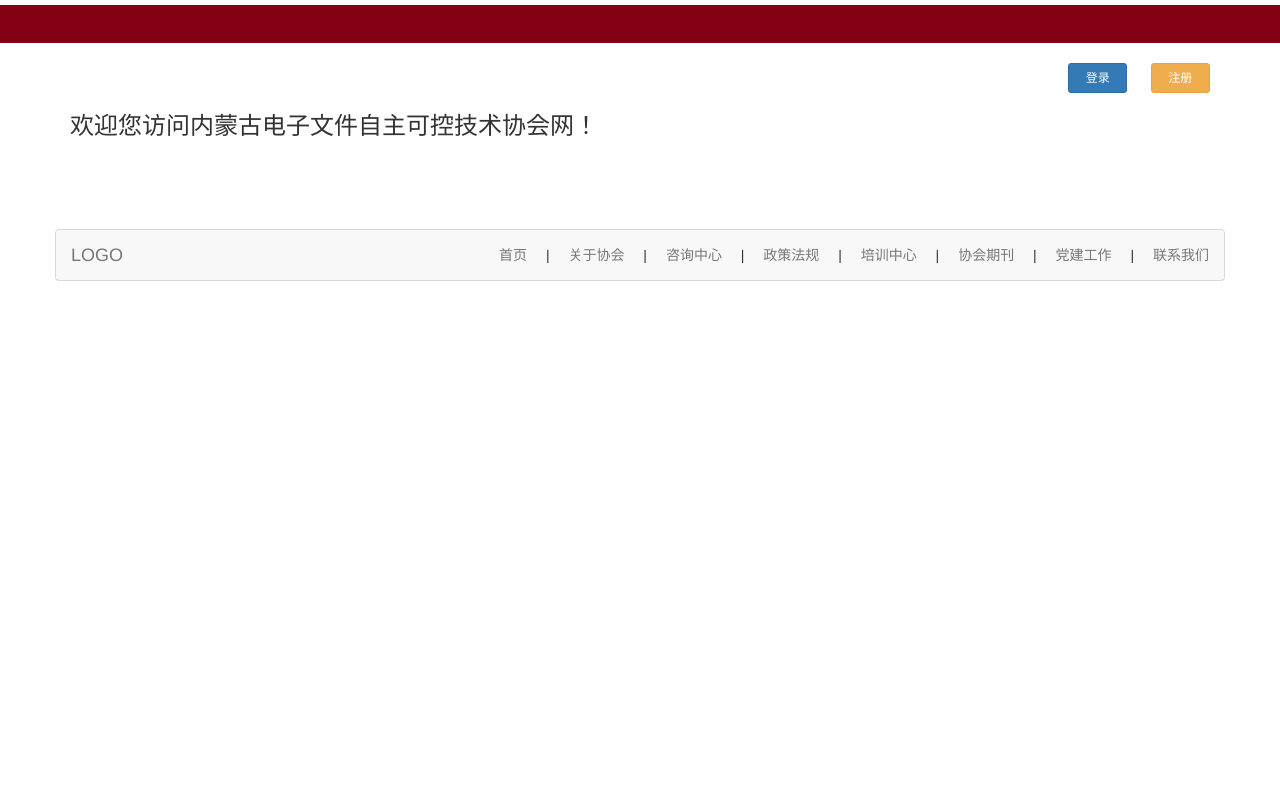
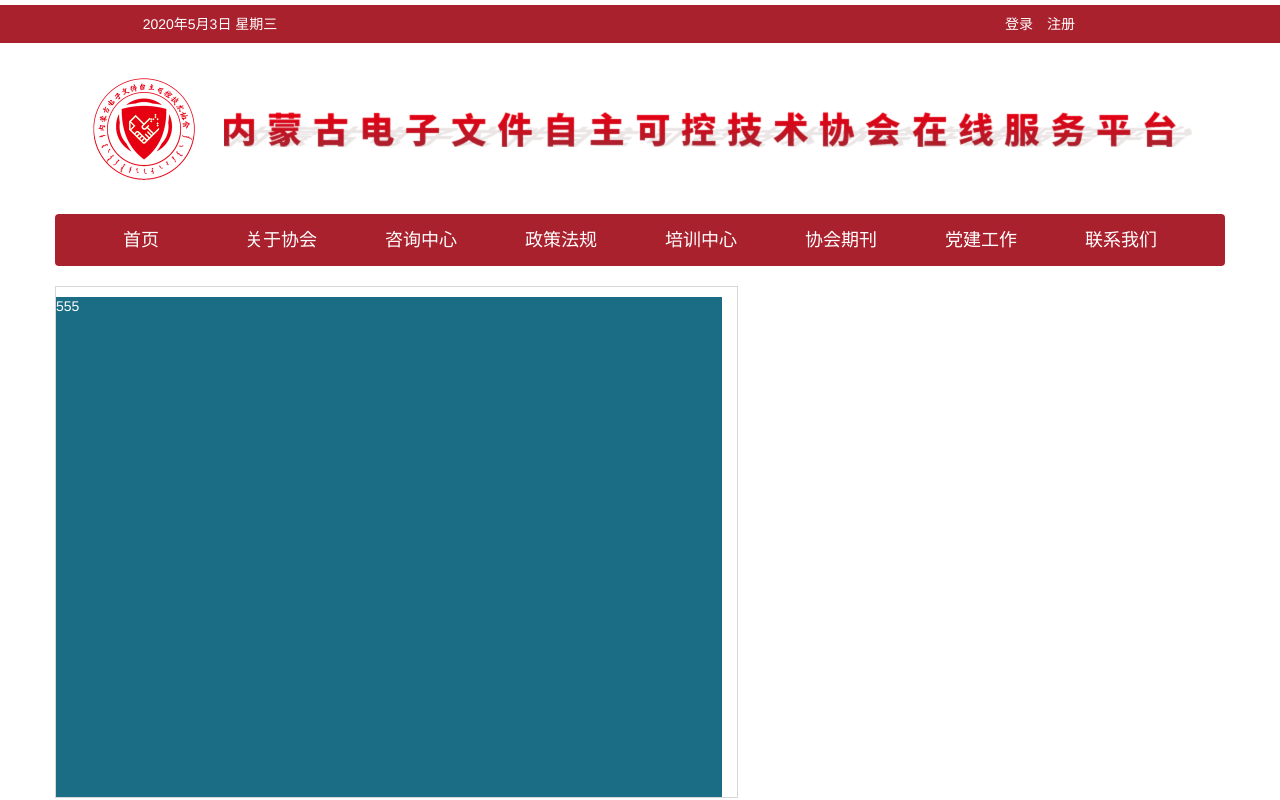
Before and after one commit to darihancc/xiehui, a plain HTML site: page index.html in a window 1280 px wide. Drawn offline with Linux system fonts and the light colour scheme.

Commit message:
'修改主页'

```diff
--- a/css/main.css
+++ b/css/main.css
@@ -4,27 +4,130 @@ body {
 	line-height: 1.4285;
 	color: white;
 }
-.headLine{
+
+.head_line {
 	width: 100%;
 	height: 38px;
 	text-align: center;
-    background-color: #840014;
+	background-color: #aa212e;
 }
 
-.headLine .container{
- min-width:100px;
+.head_line .containr {
+	width: 1000px;
+	min-width: 100px;
 	min-width: 30;
- margin: 5px 0px 5px 0px;
+	margin: 5px auto;
+	color: #ffffff;
+	height: 40px;
 }
 
-.headLine .container .date{
- float :left;
- width:140px;
+.head_line .containr .date {
+	float: left;
+	margin-top: 10px;
+	width: 140px;
 
 }
 
 
-.headLine .container.buttons{
- float :right;
-  width:200px;
+.head_line .containr .buttons {
+	float: right;
+	margin-top: 10px;
+	width: 200px;
 }
+
+.head_line .containr .buttons a {
+	color: #fff;
+	margin: 5px;
+}
+
+.logo_img {
+	background-image: url(../img/xhLogo.gif);
+	background-repeat: no-repeat;
+	background-position: center;
+	height: 171px;
+	width: 100%;
+}
+
+.nav_container {
+	/* width: 1000px; */
+	background-color: #aa212e;
+}
+
+.nav_container .navbar-brand {
+	color: #777;
+}
+
+.nav_container .navbar-brand:hover,
+.nav_container .navbar-brand:focus {
+	color: #5e5e5e;
+	background-color: transparent;
+}
+
+.nav_container .navbar-text {
+	color: #777;
+}
+
+.nav_container .navbar-nav {
+	margin: 0 auto;
+}
+
+.nav_container .navbar-nav>li>a {
+	color: #fff;
+	font-size: 18px;
+	width: 140px;
+	text-align: center;
+}
+
+.nav_container .navbar-nav>li>a:hover,
+.nav_container .navbar-nav>li>a:focus {
+	color: #fff;
+	background-color: #840014;
+	width: 140px;
+	text-align: center;
+}
+
+.nav_container .navbar-nav>.active>a,
+.nav_container .navbar-nav>.active>a:hover,
+.nav_container .navbar-nav>.active>a:focus {
+	color: #555;
+	background-color: #e7e7e7;
+}
+
+.nav_container .navbar-nav>.disabled>a,
+.nav_container .navbar-nav>.disabled>a:hover,
+.nav_container .navbar-nav>.disabled>a:focus {
+	color: #ccc;
+	background-color: transparent;
+}
+
+.nav_container .navbar-toggle {
+	border-color: #ddd;
+}
+
+.nav_container .navbar-toggle:hover,
+.nav_container .navbar-toggle:focus {
+	background-color: #ddd;
+}
+
+.nav_container .navbar-toggle .icon-bar {
+	background-color: #888;
+}
+
+.nav_container .navbar-collapse,
+.nav_container .navbar-form {
+	border-color: #e7e7e7;
+}
+
+.nav_container .navbar-nav>.open>a,
+.nav_container .navbar-nav>.open>a:hover,
+.nav_container .navbar-nav>.open>a:focus {
+	color: #555;
+	background-color: #e7e7e7;
+}
+
+.con_boder{
+	border: 1px solid #d7d7d7;
+}
+.con_boder .title{
+
+}
--- a/index.html
+++ b/index.html
@@ -7,70 +7,68 @@
 		<meta name="description" content="">
 		<meta name="viewport" content="width=device-width, initial-scale=1">
 		<meta name="robots" content="all,follow">
+		<link rel="stylesheet" href="css/bootstrap.min.css">
 		<link rel="stylesheet" href="css/main.css">
-    <link rel="stylesheet" href="css/bootstrap.min.css">
 		<script src="js/jquery-3.4.1.min.js"></script>
 		<script src="js/bootstrap.min.js"></script>
 	</head>
 	<body>
-<div class="headLine">
-  <div class="container">
+		<div class="head_line">
+			<div class="containr">
 				<div class="date">
-
+					2020年5月3日 星期三
 				</div>
 
 				<div class="buttons">
+					<a>登录</a>
 
+					<a>注册</a>
 				</div>
 
 			</div>
 		</div>
-
-
-<div style="padding-top: 20px;padding-bottom: 20px;margin-bottom:30px;background: rgba(255,255,255,.5);">
-    <div class="container">
+		<div class="clearfix"></div>
+		<div class="logo_img">
+		</div>
+		<div class="container ">
 			<div class="row">
-            <div style="padding-top: 30px;padding-bottom: 30px;" class="col-lg-8">
-                <h3>欢迎您访问内蒙古电子文件自主可控技术协会网！</h3>
-            </div>
-            <div style="text-align: right" class="col-lg-4">
-                <a class="btn btn-primary btn-sm">&nbsp;&nbsp;登录&nbsp;&nbsp;</a>
-                &nbsp;&nbsp;&nbsp;&nbsp;
-                <a class="btn btn-warning btn-sm">&nbsp;&nbsp;注册&nbsp;&nbsp;</a>
-            </div>
-        </div>
-    </div>
-</div>
-<div class="container">
-    <div class="row">
-        <nav style="border: 1px solid #d7d7d7;" class="navbar navbar-default">
+				<nav style="" class="navbar nav_container">
 					<div class="navbar-header">
-                <a class="navbar-brand" href="#">
-                    LOGO
-                    <!--                    <img alt="Brand" src="...">-->
-                </a>
 					</div>
 					<div class="collapse navbar-collapse">
-                <ul class="nav navbar-nav navbar-right">
+						<ul class="nav navbar-nav">
 							<li><a href="">首页</a></li>
-                    <li style="padding-top: 15px;">&nbsp;|&nbsp;</li>
+							<li style="padding-top: 15px;"></li>
 							<li><a href="">关于协会</a></li>
-                    <li style="padding-top: 15px;">&nbsp;|&nbsp;</li>
+							<li style="padding-top: 15px;"></li>
 							<li><a href="">咨询中心</a></li>
-                    <li style="padding-top: 15px;">&nbsp;|&nbsp;</li>
+							<li style="padding-top: 15px;"></li>
 							<li><a href="">政策法规</a></li>
-                    <li style="padding-top: 15px;">&nbsp;|&nbsp;</li>
+							<li style="padding-top: 15px;"></li>
 							<li><a href="">培训中心</a></li>
-                    <li style="padding-top: 15px;">&nbsp;|&nbsp;</li>
+							<li style="padding-top: 15px;"></li>
 							<li><a href="">协会期刊</a></li>
-                    <li style="padding-top: 15px;">&nbsp;|&nbsp;</li>
+							<li style="padding-top: 15px;"></li>
 							<li><a href="">党建工作</a></li>
-                    <li style="padding-top: 15px;">&nbsp;|&nbsp;</li>
+							<li style="padding-top: 15px;"></li>
 							<li><a href="">联系我们</a></li>
 						</ul>
 					</div>
 				</nav>
 			</div>
+			<div class="row">
+				<div style="padding-left: 0px;" class="col-lg-7 con_boder">
+					<div style="height: 500px;background-color: #1B6D85;">
+						<div class="title">
+							<p></p>
+						</div>
+						<div>
+							555
+						</div>
+					</div>
+				</div>
+				<div style="padding-right: 0px;" class="col-lg-5">123132</div>
+			</div>
 		</div>
 	</body>
 </html>
```
Also changed, not shown: img/title_bg.png (added), img/xhLogo.gif (added). Lines whose indentation alone changed are shown as unchanged.
